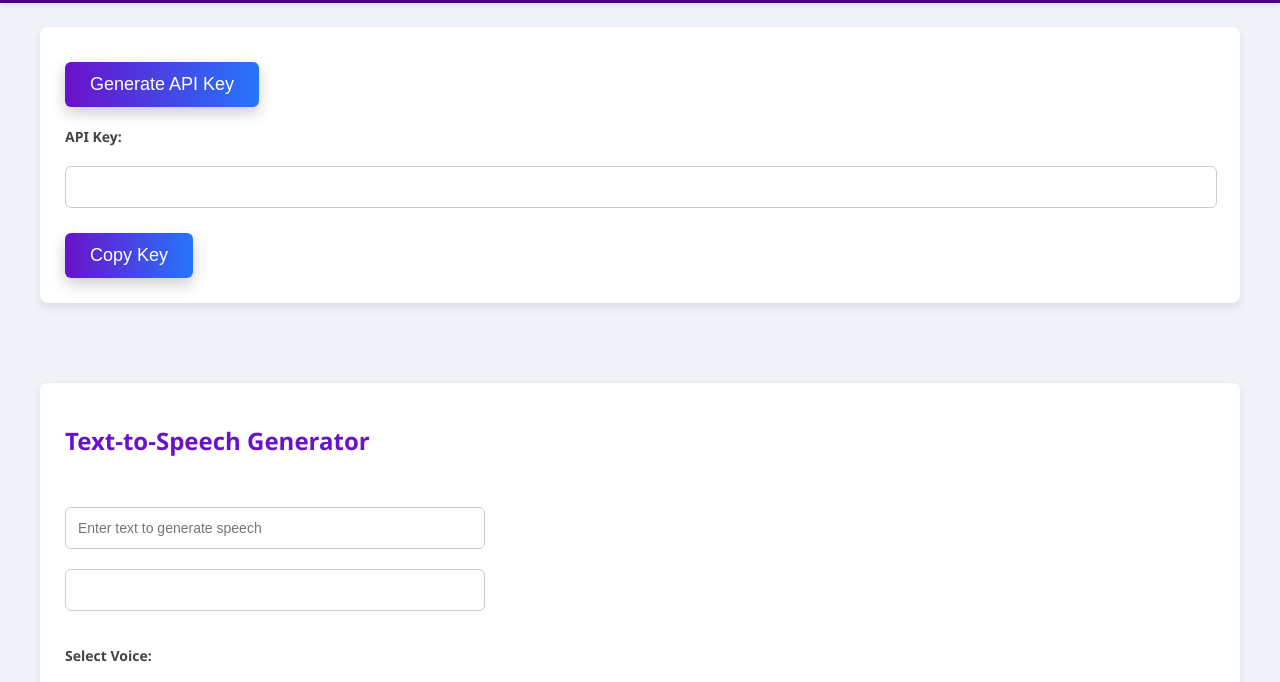
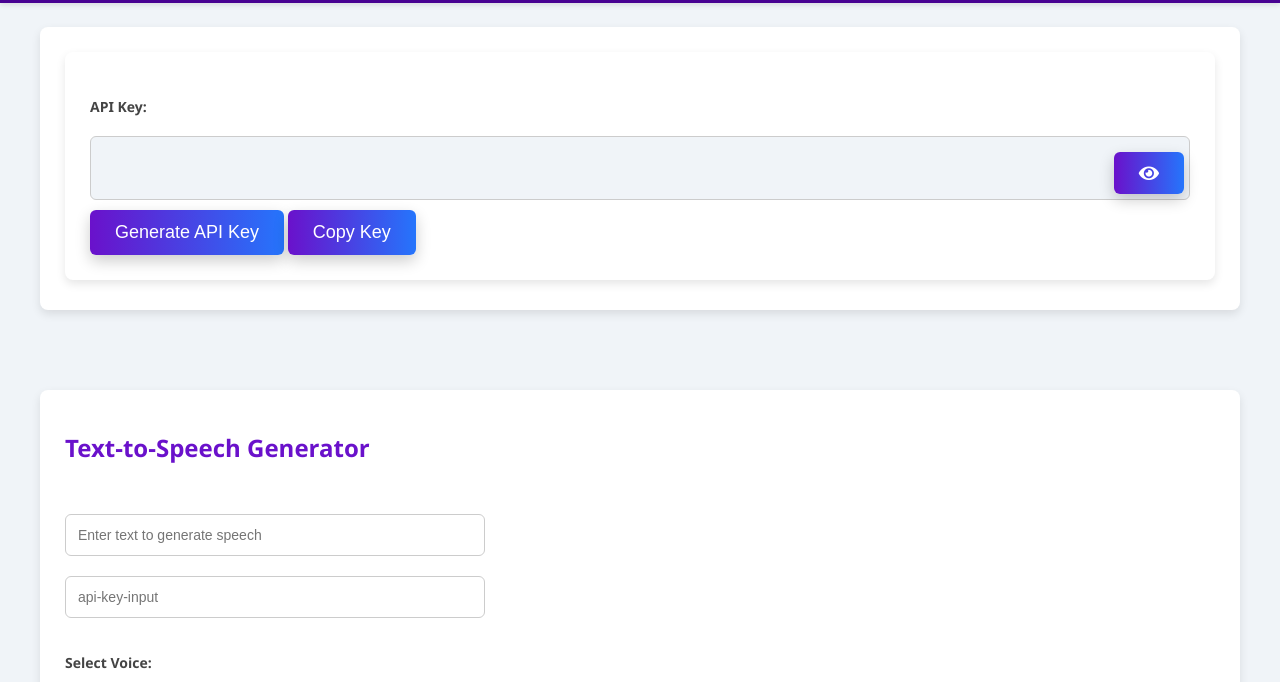
Before and after one commit to rishibrainerhub/dudoxx-mmrag, a website: page frontend/index.html in a window 1280 px wide. Shown: the part 53-735 px from the top of the page. Drawn offline with nearby package versions, Linux system fonts and the light colour scheme.

Commit message:
updated frontent

```diff
--- a/frontend/css/style.css
+++ b/frontend/css/style.css
@@ -24,6 +24,83 @@ body {
   top: 0;
   z-index: 999;
 }
+
+.api-key-container {
+  margin-bottom: 20px;
+  background-color: #ffffff;
+  border-radius: 8px;
+  padding: 25px;
+  box-shadow: 0 4px 10px rgba(0, 0, 0, 0.1);
+}
+
+.api-key-input-wrapper {
+  margin-top: 20px;
+  display: flex;
+  align-items: center;
+  gap: 10px;
+  background-color: #f0f4f8;
+  border: 1px solid #ccc;
+  border-radius: 6px;
+  padding: 5px;
+}
+
+.api-key-input {
+  flex-grow: 1;
+  margin-right: 10px;
+  border: none;
+  padding: 12px;
+  font-size: 14px;
+  outline: none;
+  background-color: transparent;
+}
+
+.toggle-visibility-btn {
+  background: none;
+  border: none;
+  cursor: pointer;
+  color: #6a11cb;
+  padding: 8px;
+  display: flex;
+  align-items: center;
+  justify-content: center;
+  transition: color 0.3s ease;
+}
+
+.toggle-visibility-btn:focus {
+  outline: none;
+}
+
+.toggle-visibility-btn:hover {
+  color: #2575fc;
+}
+
+.api-key-container button {
+  background: linear-gradient(90deg, #6a11cb, #2575fc);
+  color: #fff;
+  border: none;
+  padding: 12px 25px;
+  font-size: 18px;
+  border-radius: 6px;
+  cursor: pointer;
+  transition: all 0.3s ease;
+  box-shadow: 0px 6px 15px rgba(0, 0, 0, 0.2);
+  margin-top: 10px;
+}
+
+.api-key-container button:hover {
+  background: linear-gradient(90deg, #2575fc, #6a11cb);
+  box-shadow: 0px 12px 20px rgba(0, 0, 0, 0.3);
+  transform: scale(1.05);
+}
+
+.api-key-container {
+  display: block;
+  margin-bottom: 5px;
+  font-weight: bold;
+  color: #6a11cb;
+  font-size: 14px;
+}
+
 
 .logo {
   font-size: 30px;
--- a/frontend/index.html
+++ b/frontend/index.html
@@ -5,6 +5,10 @@
     <title>Duddox-mmrag</title>
     <link rel="stylesheet" href="/css/style.css" />
     <script src="https://cdnjs.cloudflare.com/ajax/libs/sweetalert/2.1.2/sweetalert.min.js"></script>
+    <link
+      href="https://cdnjs.cloudflare.com/ajax/libs/font-awesome/5.15.3/css/all.min.css"
+      rel="stylesheet"
+    />
   </head>
 
   <body>
@@ -23,12 +27,25 @@
     <!-- Main Content -->
     <div class="main">
       <div class="container">
-        <button onclick="generateApiKey()" type="button">
-          Generate API Key
-        </button>
-        <div id="apiKey">
+        <div id="apiKeyContainer" class="api-key-container">
           <label for="apiKeyInput">API Key:</label>
-          <input type="text" id="apiKeyInput" readonly />
+          <div class="api-key-input-wrapper">
+            <input
+              type="password"
+              style="padding: 8px"
+              id="apiKeyInput"
+              class="api-key-input"
+            />
+            <button
+              class="toggle-visibility-btn"
+              onclick="toggleApiKeyVisibility()"
+            >
+              <i class="fas fa-eye"></i>
+            </button>
+          </div>
+          <button onclick="generateApiKey()" type="button">
+            Generate API Key
+          </button>
           <button onclick="copyApiKey()">Copy Key</button>
         </div>
       </div>
@@ -43,7 +60,11 @@
             placeholder="Enter text to generate speech"
             required
           />
-          <input type="text" id="apiKeyInputvoice" readonly />
+          <input
+            type="text"
+            id="apiKeyInputvoice"
+            placeholder="api-key-input"
+          />
           <label for="voiceSelect">Select Voice:</label>
           <select id="voiceSelect">
             <option value="nova">Nova</option>
@@ -66,7 +87,11 @@
         <h1>Audio Translation</h1>
         <form id="audioTranslationForm" onsubmit="uploadAudio(); return false;">
           <input type="file" id="audioInput" accept="audio/*" required />
-          <input type="text" id="apiKeyInputaudio" readonly />
+          <input
+            type="text"
+            id="apiKeyInputaudio"
+            placeholder="api-key-input"
+          />
           <label for="targetLanguage">Enter Translation Language:</label>
           <input
             type="text"
@@ -90,6 +115,11 @@
             required
             onchange="previewImage();"
           />
+          <input
+            type="text"
+            id="apiKeyInputimage"
+            placeholder="api-key-input"
+          />
           <button type="submit" id="describeImageButton">Describe Image</button>
         </form>
         <img id="imagePreview" alt="Image Preview" style="display: none" />
@@ -107,7 +137,11 @@
               placeholder="Enter drug name"
               required
             />
-            <input type="text" id="apiKeyInputdrug" readonly />
+            <input
+              type="text"
+              id="apiKeyInputdrug"
+              placeholder="api-key-input"
+            />
             <label>
               <input type="checkbox" id="includeInteractions" /> Include
               Interactions
@@ -129,7 +163,11 @@
               placeholder="Enter disease name"
               required
             />
-            <input type="text" id="apiKeyInputdisease" readonly />
+            <input
+              type="text"
+              id="apiKeyInputdisease"
+              placeholder="api-key-input"
+            />
             <label>
               <input type="checkbox" id="includeTreatments" /> Include
               Treatments
--- a/frontend/js/script.js
+++ b/frontend/js/script.js
@@ -11,22 +11,20 @@ function generateApiKey() {
     .then((response) => {
       const apiKey = response.key;
       document.getElementById("apiKeyInput").value = apiKey;
-      document.getElementById("apiKeyInputdrug").value = apiKey;
-      document.getElementById("apiKeyInputdisease").value = apiKey;
-      document.getElementById("apiKeyInputvoice").value = apiKey;
-      document.getElementById("apiKeyInputaudio").value = apiKey;
-      localStorage.setItem("apiKey", apiKey);
       swal("Success", "API Key Generated Successfully!", "success");
     })
     .catch((error) => console.error("Error generating API key:", error));
 }
 
-function copyApiKey() {
+async function copyApiKey() {
   const apiKeyInput = document.getElementById("apiKeyInput");
-  apiKeyInput.select();
-  apiKeyInput.setSelectionRange(0, 99999); // For mobile devices
-  document.execCommand("copy");
-  swal("Success", "API Key Copied Successfully!", "success");
+  try {
+    await navigator.clipboard.writeText(apiKeyInput.value);
+    swal("Success", "API Key Copied Successfully!", "success");
+  } catch (err) {
+    console.error("Failed to copy: ", err);
+    swal("Error", "Failed to copy API Key. Please try again.", "error");
+  }
 }
 
 function handleErrors(response) {
@@ -42,6 +40,8 @@ function handleErrors(response) {
 
 function getDrugInfo() {
   const drugName = document.getElementById("drugName").value.trim();
+  const apiKeyInputdrug = document.getElementById("apiKeyInputdrug");
+
   const includeInteractions = document.getElementById(
     "includeInteractions"
   ).checked;
@@ -56,7 +56,7 @@ function getDrugInfo() {
       method: "GET",
       headers: {
         Accept: "application/json",
-        "X-API-Key": localStorage.getItem("apiKey"),
+        "X-API-Key": apiKeyInputdrug.value,
       },
     }
   )
@@ -96,6 +96,7 @@ function getDrugInfo() {
 
 function getDiseaseInfo() {
   const diseaseName = document.getElementById("diseaseName").value.trim();
+  const apiKeyInputdisease = document.getElementById("apiKeyInputdisease");
   const includeTreatments =
     document.getElementById("includeTreatments").checked;
   const getDiseaseInfoButton = document.getElementById("getDiseaseInfoButton");
@@ -111,7 +112,7 @@ function getDiseaseInfo() {
       method: "GET",
       headers: {
         Accept: "application/json",
-        "X-API-Key": localStorage.getItem("apiKey"),
+        "X-API-Key": apiKeyInputdisease.value,
       },
     }
   )
@@ -156,6 +157,7 @@ function generateSpeech() {
   const voice = document.getElementById("voiceSelect").value;
   const generateSpeechButton = document.getElementById("generateSpeechButton");
   const statusDiv = document.getElementById("status");
+  const apiKeyInputvoice = document.getElementById("apiKeyInputvoice");
 
   // Set button to loading state
   generateSpeechButton.innerHTML = "Generating...";
@@ -166,7 +168,7 @@ function generateSpeech() {
     headers: {
       Accept: "application/json",
       "Content-Type": "application/json",
-      "X-API-Key": localStorage.getItem("apiKey"),
+      "X-API-Key": apiKeyInputvoice.value,
     },
     body: JSON.stringify({ text: textInput, voice: voice }),
   })
@@ -269,6 +271,7 @@ function describeImage() {
   const imageInput = document.getElementById("imageInput").files[0];
   const describeImageButton = document.getElementById("describeImageButton");
   const imageDescriptionDiv = document.getElementById("imageDescription");
+  const apiKeyInputimage = document.getElementById("apiKeyInputimage");
 
   imageDescriptionDiv.style.display = "block";
   if (!imageInput) {
@@ -289,7 +292,7 @@ function describeImage() {
       method: "POST",
       headers: {
         Accept: "application/json",
-        "X-API-Key": localStorage.getItem("apiKey"),
+        "X-API-Key": apiKeyInputimage.value,
       },
       body: formData,
     }
@@ -320,12 +323,12 @@ function uploadAudio() {
   const audioInput = document.getElementById("audioInput").files[0];
   const targetLanguage = document.getElementById("targetLanguage").value;
   const uploadAudioButton = document.getElementById("uploadAudioButton");
+  const apiKeyInputaudio = document.getElementById("apiKeyInputaudio");
 
   if (!audioInput) {
     swal("Error", "Please select an audio file.", "error");
     return;
   }
-
 
   // Set button to loading state
   uploadAudioButton.innerHTML = "Uploading...";
@@ -334,12 +337,14 @@ function uploadAudio() {
   const formData = new FormData();
   formData.append("audio", audioInput);
 
-  console.log(targetLanguage)
+  const apiEndpoint = targetLanguage
+    ? `${url}api/v1/transcribe_audio?target_language=${targetLanguage}`
+    : `${url}api/v1/transcribe_audio`;
 
-  fetch(`${url}api/v1/transcribe_audio?target_language=${targetLanguage}`, {
+  fetch(apiEndpoint, {
     method: "POST",
     headers: {
-      "X-API-Key": localStorage.getItem("apiKey"),
+      "X-API-Key": apiKeyInputaudio.value,
     },
     body: formData,
   })
@@ -349,7 +354,7 @@ function uploadAudio() {
       console.log("Audio upload task started:", data);
       document.getElementById(
         "taskStatus"
-      ).innerHTML = `<p><strong>Status :</strong> ${data.status} </p>`;
+      ).innerHTML = `<p><strong>Status:</strong> ${data.status}</p>`;
       checkTaskStatus(data.task_id);
     })
     .catch((error) => {
@@ -405,19 +410,17 @@ function checkTaskStatus(taskId) {
     });
 }
 
-// Load the stored API key on page load
-document.addEventListener("DOMContentLoaded", () => {
-  const apiKeyInputdrug = document.getElementById("apiKeyInputdrug");
-  const storedApiKey = localStorage.getItem("apiKey");
-  const apiKeyInputdisease = document.getElementById("apiKeyInputdisease");
-  const apiKeyInputvoice = document.getElementById("apiKeyInputvoice");
-  const apiKeyInputaudio = document.getElementById("apiKeyInputaudio");
+function toggleApiKeyVisibility() {
+  const apiKeyInput = document.getElementById("apiKeyInput");
+  const eyeIcon = document.querySelector(".toggle-visibility-btn i");
 
-  if (storedApiKey) {
-    document.getElementById("apiKeyInput").value = storedApiKey;
-    apiKeyInputdrug.value = storedApiKey;
-    apiKeyInputdisease.value = storedApiKey;
-    apiKeyInputvoice.value = storedApiKey;
-    apiKeyInputaudio.value = storedApiKey;
+  if (apiKeyInput.type === "password") {
+    apiKeyInput.type = "text";
+    eyeIcon.classList.remove("fa-eye");
+    eyeIcon.classList.add("fa-eye-slash");
+  } else {
+    apiKeyInput.type = "password";
+    eyeIcon.classList.remove("fa-eye-slash");
+    eyeIcon.classList.add("fa-eye");
   }
-});
+}
```
